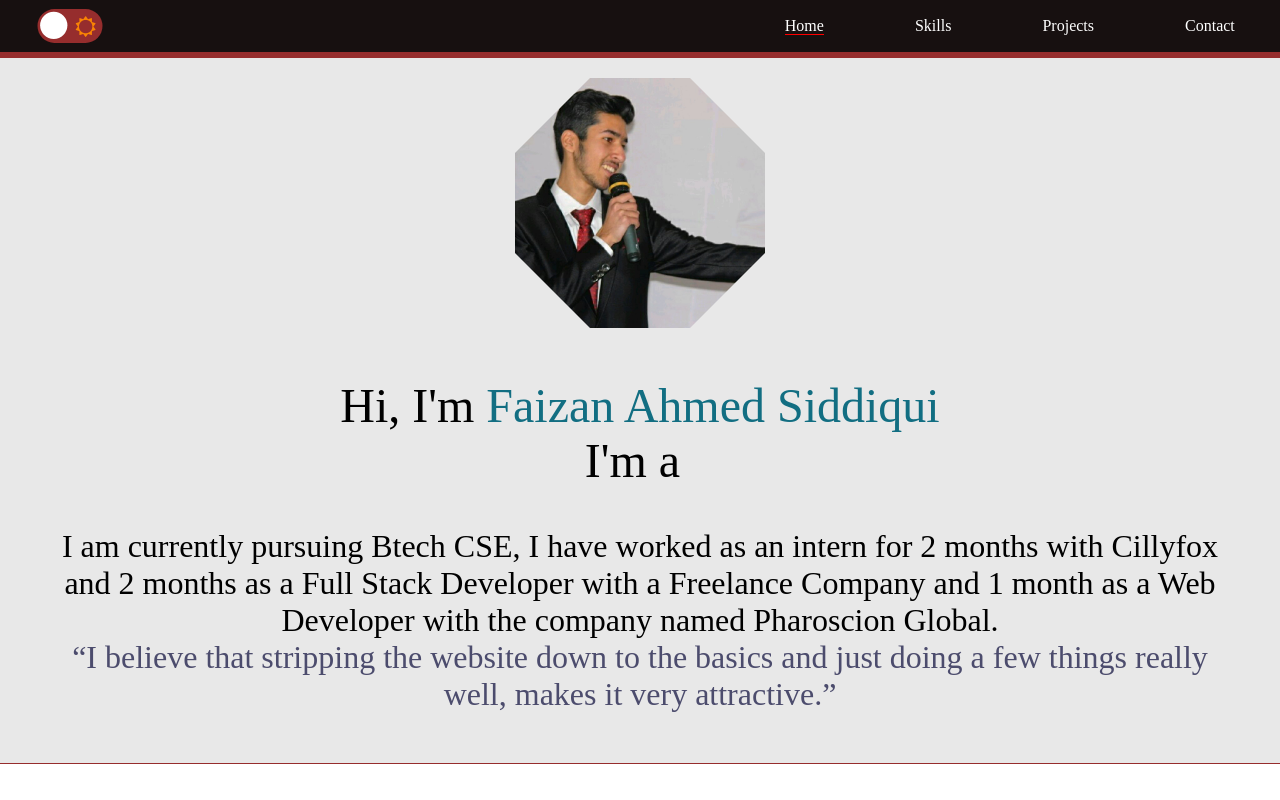
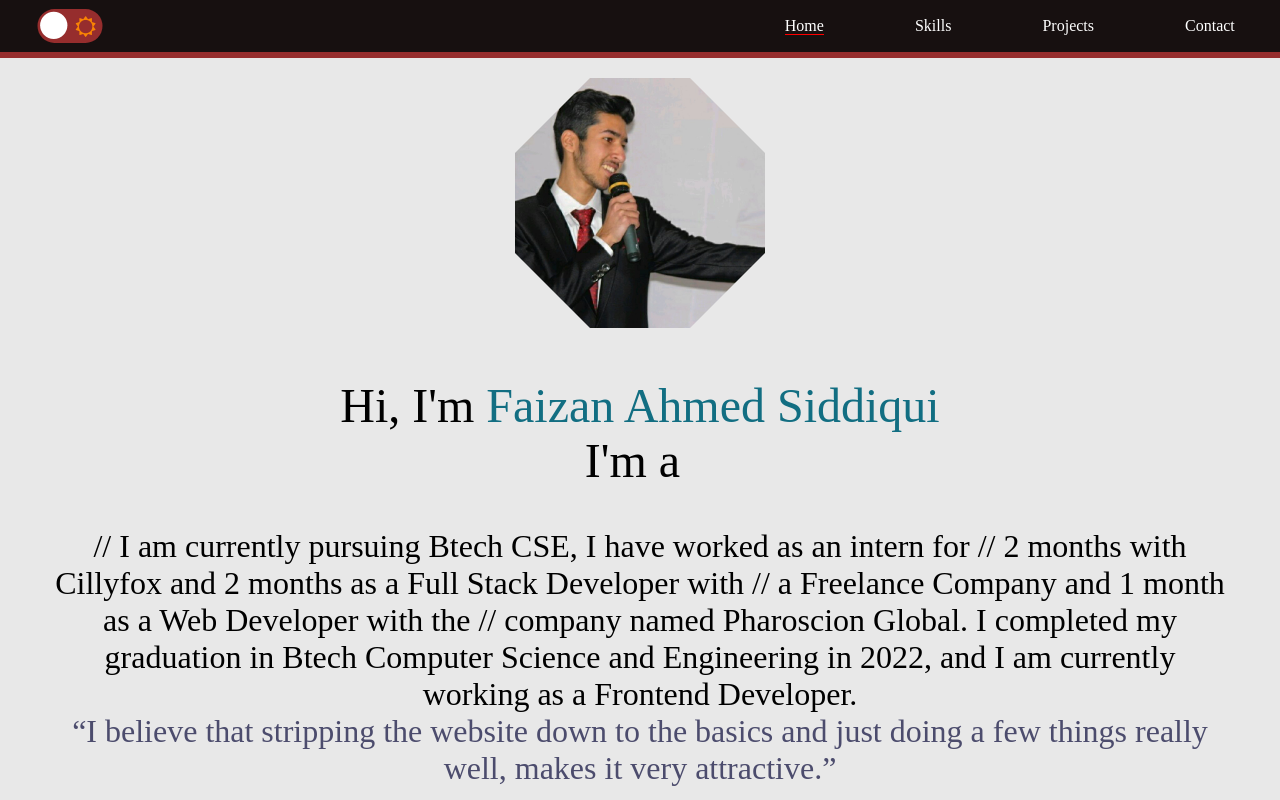
Before and after one commit to faiz-9/portfolio, a React (Create React App) app: page / in a window 1280 px wide. Shown: the top 800 px of the page. Built offline with nearby package versions, Linux system fonts and the light colour scheme; a web font is replaced by a local one.

Commit message:
Update FrontPage.js

```diff
--- a/src/FrontPage.js
+++ b/src/FrontPage.js
@@ -41,10 +41,12 @@ function FrontPage(props) {
               <span className="cursor">&nbsp;</span>
             </p>
             <p>
-              I am currently pursuing Btech CSE, I have worked as an intern for
-              2 months with Cillyfox and 2 months as a Full Stack Developer with
-              a Freelance Company and 1 month as a Web Developer with the
-              company named Pharoscion Global.
+              // I am currently pursuing Btech CSE, I have worked as an intern for
+              // 2 months with Cillyfox and 2 months as a Full Stack Developer with
+              // a Freelance Company and 1 month as a Web Developer with the
+              // company named Pharoscion Global.
+              I completed my graduation in Btech Computer Science and Engineering in 2022, and I am currently working as a Frontend Developer.
+
               <br />
               <span className="quote">
                 “I believe that stripping the website down to the basics and
```
